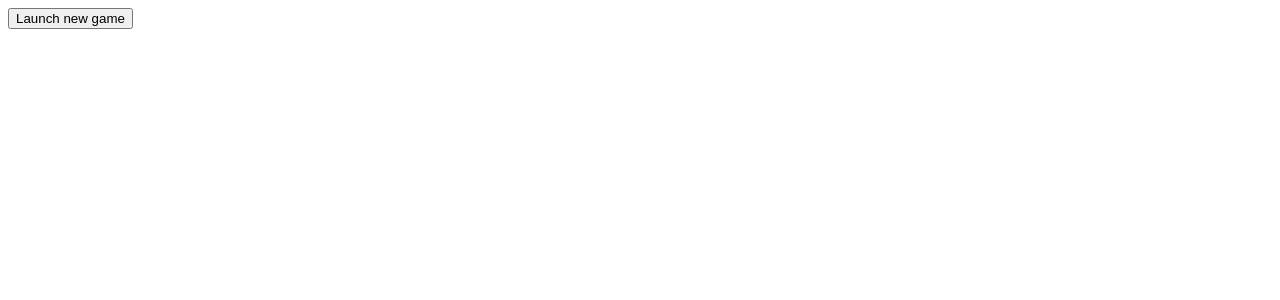
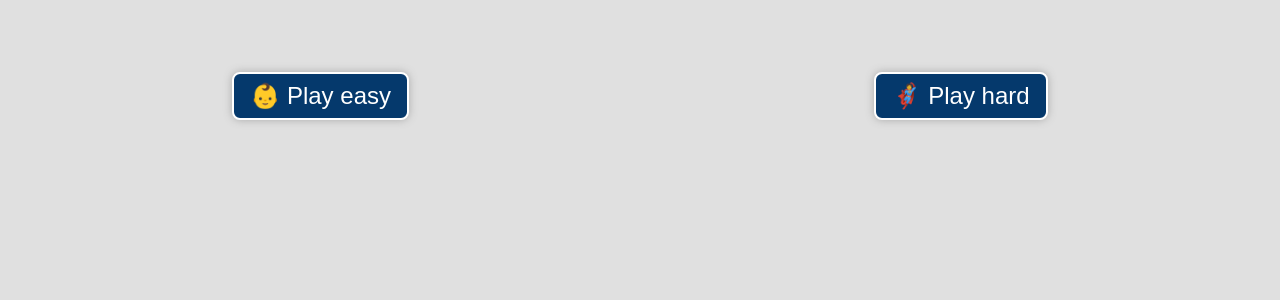
Before and after one commit to efattal/memory, a React (Vite) app: page / in a window 1280 px wide. Shown: the top 300 px of the page. Built offline with nearby package versions, Linux system fonts and the light colour scheme.

Commit message:
Change buttons

```diff
--- a/src/Welcome.tsx
+++ b/src/Welcome.tsx
@@ -4,14 +4,14 @@ import {useCallback} from "react";
 const Welcome = () => {
     const navigate = useNavigate()
 
-    const createGame = useCallback(async () => {
+    const createGame = useCallback(async (level: "easy" | "hard") => {
         const res = await fetch("/api/games", {
             method: "post",
             headers: {
                 "Content-Type": "application/json",
             },
             body: JSON.stringify({
-                "level": "hard"
+                level
             })
         })
 
@@ -22,8 +22,9 @@ const Welcome = () => {
         }
     }, [navigate])
 
-    return <div>
-        <button onClick={() => createGame()}>Launch new game</button>
+    return <div className="welcome">
+        <button onClick={() => createGame("easy")}>👶 Play easy</button>
+        <button onClick={() => createGame("hard")}>🦸 Play hard</button>
     </div>
 }
 
--- a/src/index.css
+++ b/src/index.css
@@ -1,5 +1,37 @@
+:root {
+    --mainColor: #05396c
+}
+
+html, body {
+    height: 100%;
+    margin: 0;
+}
+
+.welcome {
+    display: flex;
+    align-items: center;
+}
+
 body {
     font-family: Tahoma, sans-serif;
+    background-color: #e0e0e0;
+}
+
+.welcome button {
+    display: block;
+    font-size: 150%;
+    margin: 3em auto;
+    border: 2px solid #fff;
+    background-color: var(--mainColor);
+    color: #fff;
+    padding: 8px 16px;
+    border-radius: 8px;
+    cursor: pointer;
+    box-shadow: #aaa 0 0 8px;
+}
+
+.welcome button:active{
+    box-shadow: none;
 }
 
 .card {
@@ -38,7 +70,7 @@ body {
 }
 
 .card-front {
-    background-color: #05396c;
+    background-color: var(--mainColor);
     width: 100%;
     height: 100%;
     border-radius: 8px;
```
